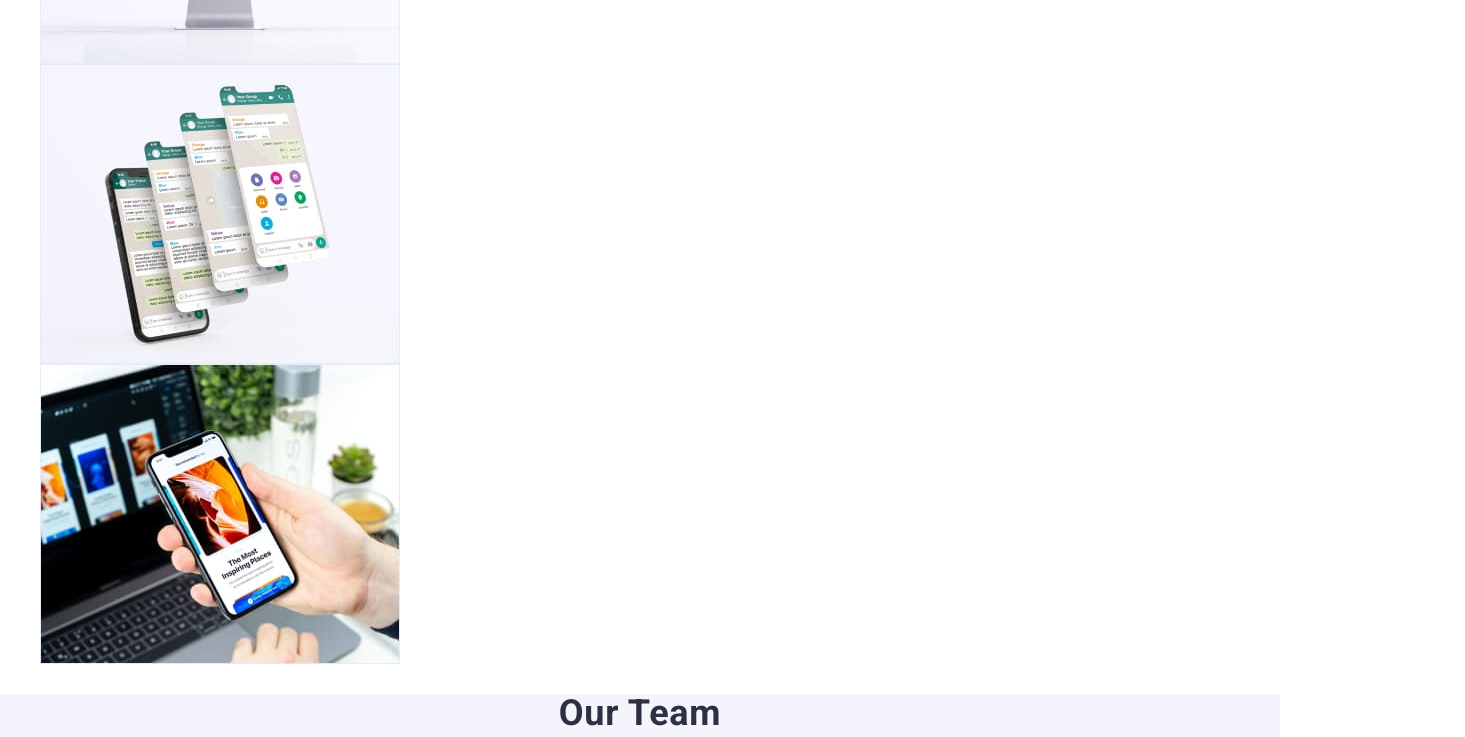
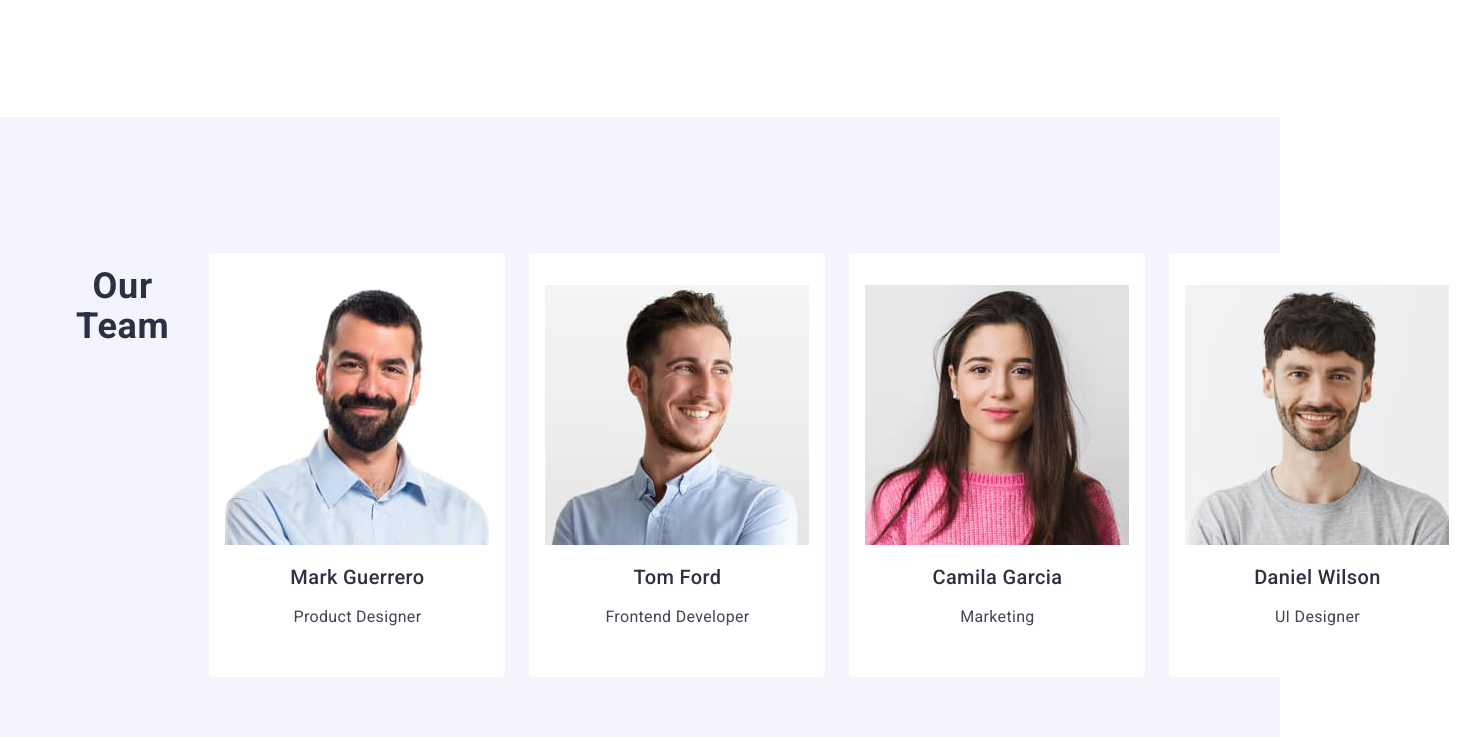
Before and after one commit to idnol/goit-markup-hw-03, a plain HTML site: page index.html in a window 1280 px wide. Shown: the part 1449-2186 px from the top of the page, 1465 px wide, since content can reach past the window. Drawn offline with nearby package versions, Linux system fonts and the light colour scheme.

Commit message:
update home page

```diff
--- a/css/style.css
+++ b/css/style.css
@@ -160,14 +160,45 @@ img {
     text-transform: capitalize;
     color: var(--text-color-black);
 }
+.services {
+    padding-bottom: 120px;
+}
+.services-title {
+    margin-bottom: 72px;
+}
+.services-list {
+    display: flex;
+    gap: 24px;
+}
+.services-list__item {
+    width: calc((100% - 48px) / 3);
+}
 .team {
     background-color: #F4F4FD;
+    padding: 120px 0;
+}
+.team-list {
+    display: flex;
+    gap: 24px;
+}
+.team-title {
+    margin-bottom: 72px;
 }
 .team-list__item {
     background-color: #ffffff;
+    width: calc((100% - 72px) / 4);
+    border-radius: 0 0 4px 4px;
+}
+.team-list__item-inner {
+    padding: 32px 16px;
+}
+.team-list__item-title {
+    text-align: center;
+    margin-bottom: 8px;
 }
 .team-list__item-work {
-    line-height: 1.5
+    line-height: 1.5;
+    text-align: center;
 }
 .portfolio-nav__button {
     font-family: "Roboto", sans-serif;
--- a/index.html
+++ b/index.html
@@ -51,19 +51,19 @@
             <div class="container">
                 <h2 hidden class="benefits-title">benefits</h2>
                 <ul class="benefits-list list">
-                    <li class="col-3 benefits-list__item">
+                    <li class="benefits-list__item">
                         <h3 class="benefits-list__item-title list-title">Strategy</h3>
                         <p class="benefits-list__item-text list-text">Our goal is to identify the business problem to walk away with the perfect and creative solution.</p>
                     </li>
-                    <li class="col-3 benefits-list__item">
+                    <li class="benefits-list__item">
                         <h3 class="benefits-list__item-title list-title">Punctuality</h3>
                         <p class="benefits-list__item-text list-text">Bring the key message to the brand's audience for the best price within the shortest possible time.</p>
                     </li>
-                    <li class="col-3 benefits-list__item">
+                    <li class="benefits-list__item">
                         <h3 class="benefits-list__item-title list-title">Diligence</h3>
                         <p class="benefits-list__item-text list-text">Research and confirm brands that present the strongest digital growth opportunities and minimize risk.</p>
                     </li>
-                    <li class="col-3 benefits-list__item">
+                    <li class="benefits-list__item">
                         <h3 class="benefits-list__item-title list-title">Technologies</h3>
                         <p class="benefits-list__item-text list-text">Design practice focused on digital experiences. We bring forth a deep passion for problem-solving.</p>
                     </li>
@@ -71,43 +71,55 @@
             </div>
         </section>
         <section class="section services">
+            <div class="container">
                 <h2 class="services-title section-title">What are we doing</h2>
                 <ul class="services-list list">
-                    <li class="col-4">
+                    <li class="services-list__item">
                         <img src="./images/first.jpg" alt="in this image you can see monitor with opened web-site" width="360">
                     </li>
-                    <li class="col-4">
+                    <li class="services-list__item">
                         <img src="./images/second.jpg" alt="in this image you can see mobile app" width="360">
                     </li>
-                    <li class="col-4">
+                    <li class="services-list__item">
                         <img src="./images/third.jpg" alt="in this image you can see responsive web-site" width="360">
                     </li>
                 </ul>
+            </div>
         </section>
         <section class="section team">
+            <div class="container">
                 <h2 class="team-title section-title">Our Team</h2>
                 <ul class="team-list list">
                     <li class="team-list__item">
+                        <div class="team-list__item-inner">
                             <img src="./images/first-team.jpg" alt="in this image you can see our Product Designer Mark Guerrero" width="264">
                             <h3 class="list-title team-list__item-title">Mark Guerrero</h3>
                             <p class="team-list__item-work list-text">Product Designer</p>
+                        </div>
                     </li>
                     <li class="team-list__item">
+                        <div class="team-list__item-inner">
                             <img src="./images/second-team.jpg" alt="in this image you can see our Frontend Developer Tom Ford" width="264">
                             <h3 class="list-title team-list__item-title">Tom Ford</h3>
                             <p class="team-list__item-work list-text">Frontend Developer</p>
+                        </div>
                     </li>
                     <li class="team-list__item">
+                        <div class="team-list__item-inner">
                             <img src="./images/third-team.jpg" alt="in this image you can see our Camila Garcia, she is work at Marketing staff" width="264">
                             <h3 class="list-title team-list__item-title">Camila Garcia</h3>
                             <p class="team-list__item-work list-text">Marketing</p>
+                        </div>
                     </li>
                     <li class="team-list__item">
+                        <div class="team-list__item-inner">
                             <img src="./images/fourth-team.jpg" alt="in this image you can see our UI Designer Daniel Wilson" width="264">
                             <h3 class="list-title team-list__item-title">Daniel Wilson</h3>
                             <p class="team-list__item-work list-text">UI Designer</p>
+                        </div>
                     </li>
                 </ul>
+            </div>
         </section>
     </main>
     <footer class="footer">
```
Lines whose indentation alone changed are shown as unchanged.
